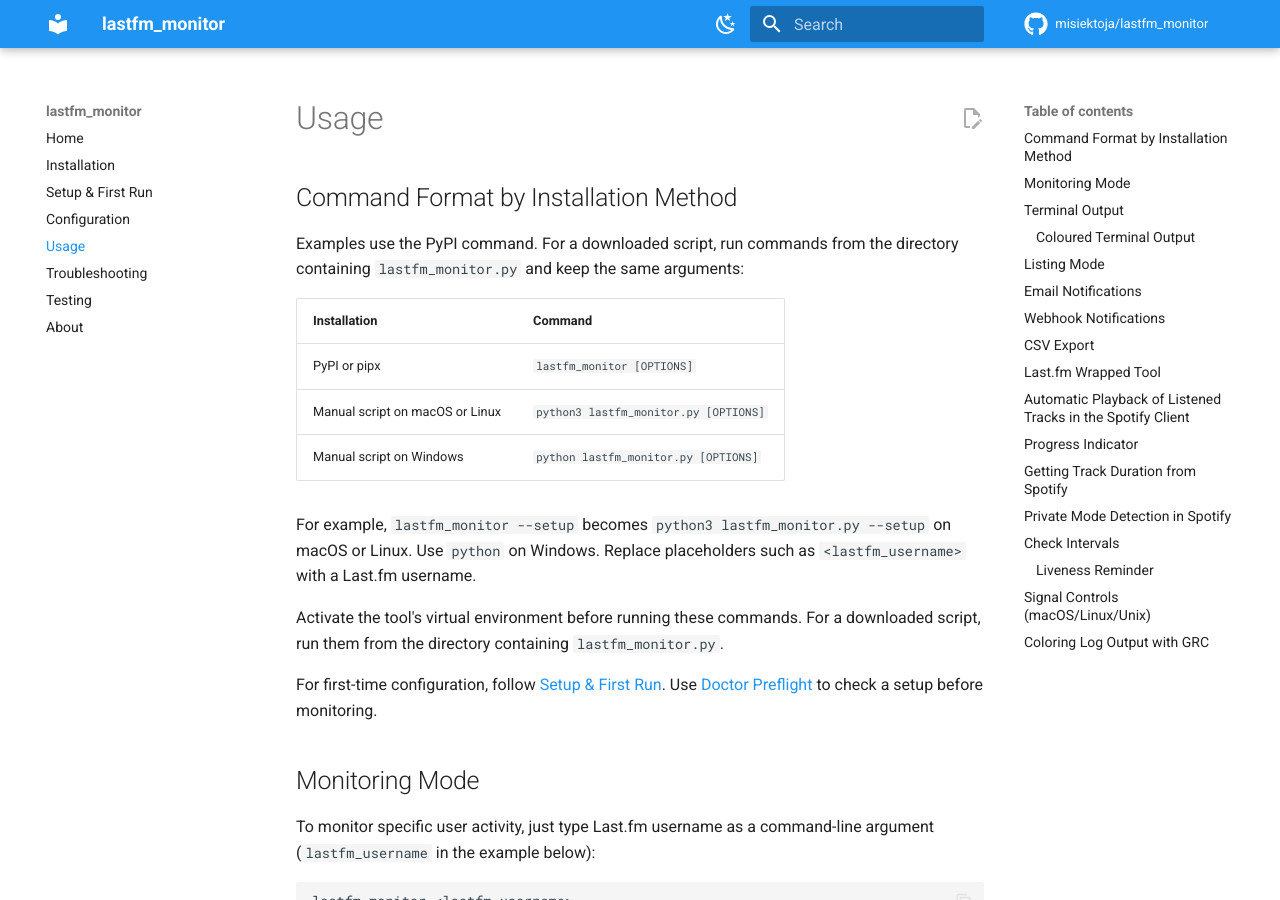
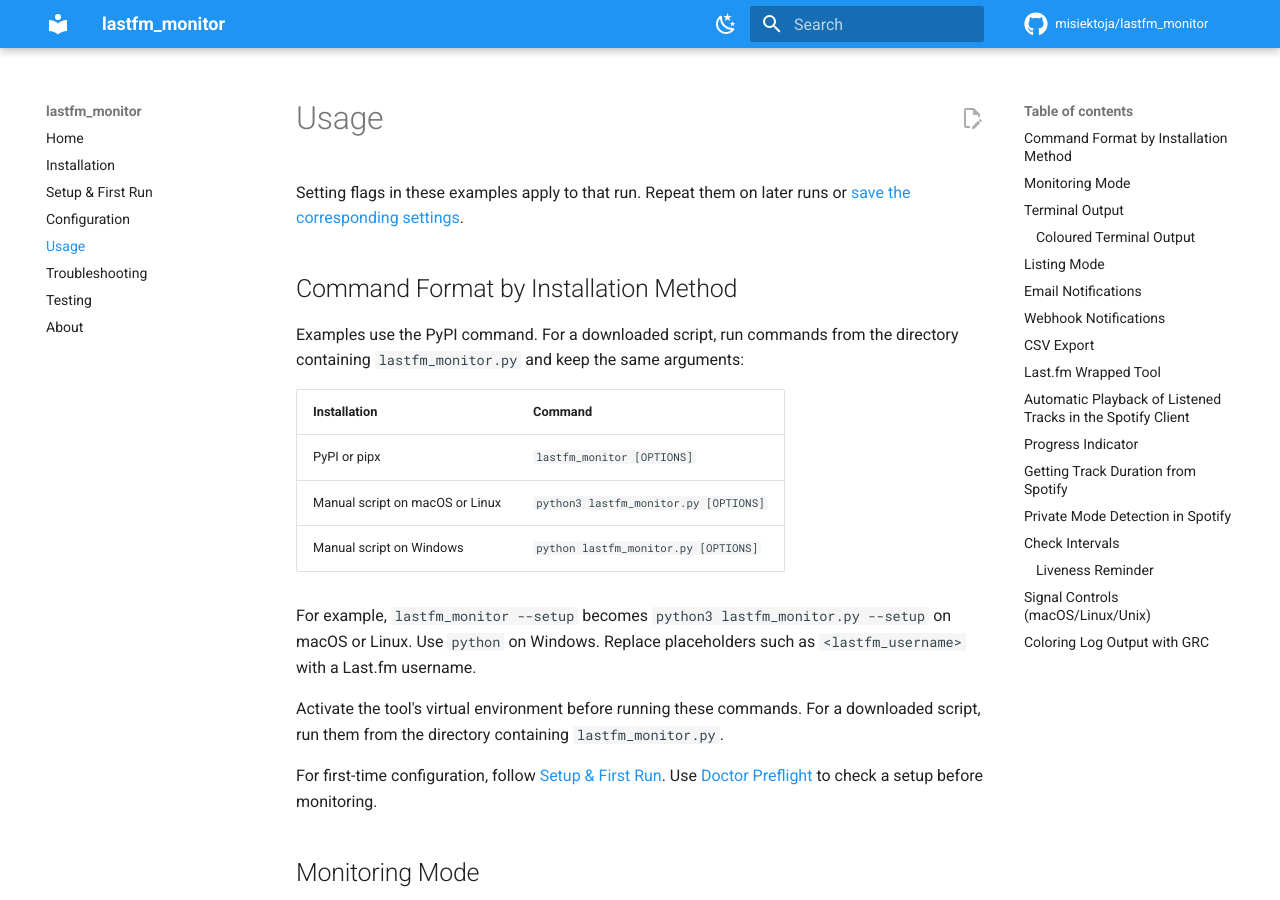
Before and after one commit to misiektoja/lastfm_monitor, an MkDocs documentation site: the page built from docs/usage.md, in a window 1280 px wide and 900 px high. Built offline with MkDocs 1.6.1 and Material for MkDocs 9.7.7, drawn with Linux system fonts in a browser that asks for light colours; comment, search, counter and statistics services are not loaded.

Commit message:
docs(usage): clarify persistence of example options

```diff
--- a/docs/usage.md
+++ b/docs/usage.md
@@ -1,4 +1,6 @@
 # Usage
+
+Setting flags in these examples apply to that run. Repeat them on later runs or [save the corresponding settings](configuration.md#configuration-file).
 
 <a id="command-format-by-installation-method"></a>
 ## Command Format by Installation Method
```
